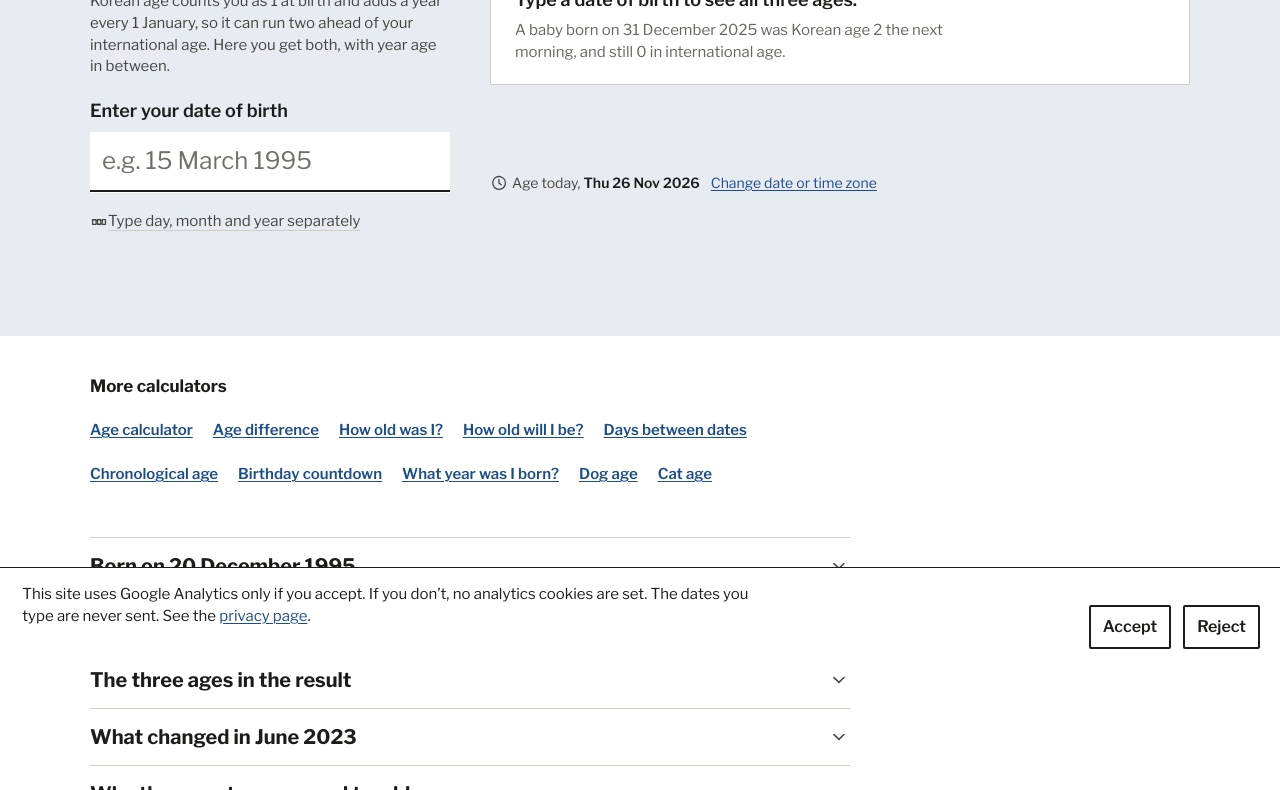
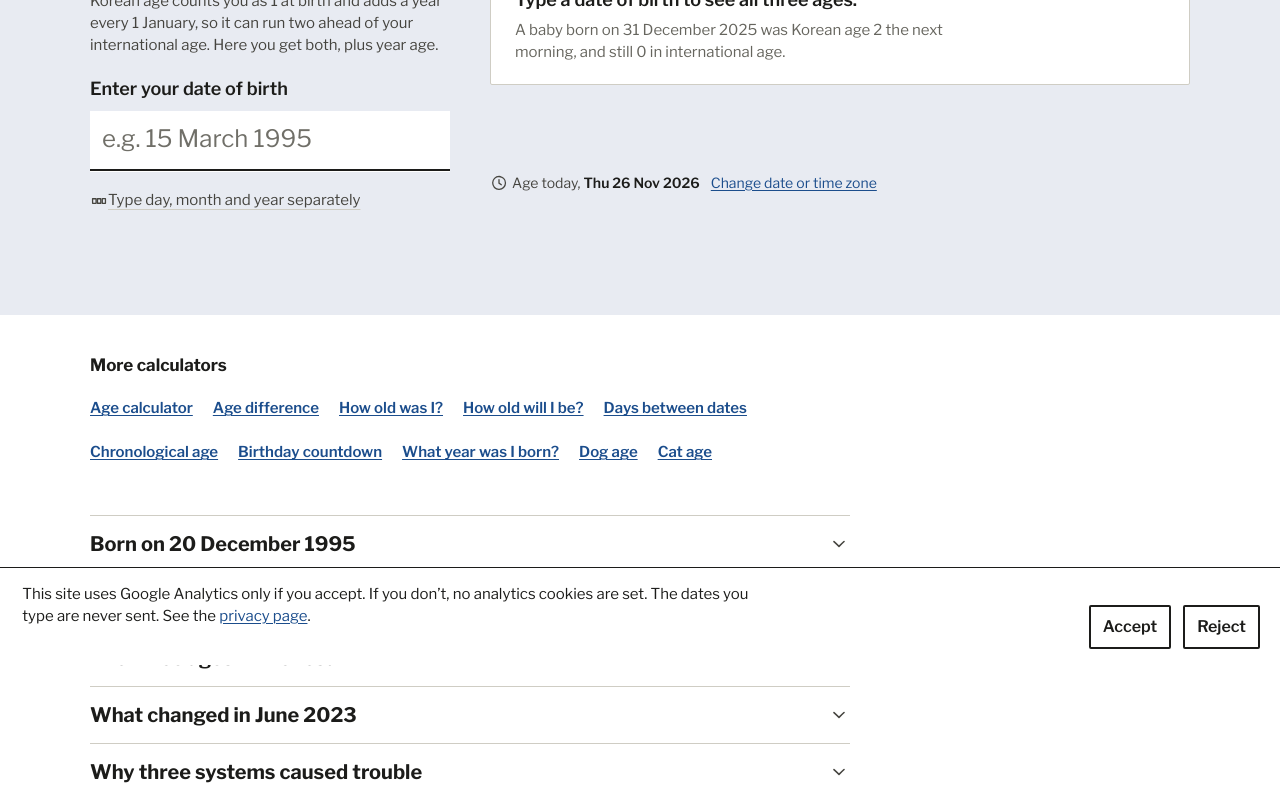
Before and after one commit to Right-Stacking5441/agecalculator, a plain HTML site: page korean-age/index.html in a window 1280 px wide. Shown: the part 135-925 px from the top of the page. Drawn offline with Linux system fonts and the light colour scheme.

Commit message:
Correct the year-age lede on /korean-age/.

```diff
--- a/korean-age/index.html
+++ b/korean-age/index.html
@@ -66,7 +66,7 @@
 <main id="main">
 <div class="band"><div class="wrap">
 <div class="calc" data-calc="" data-tool="korean" id="tool">
-<div class="entry-col"><div class="intro"><h1>Korean age calculator</h1><p class="lede">Korean age counts you as 1 at birth and adds a year every 1 January, so it can run two ahead of your international age. Here you get both, with year age in between.</p></div><form autocomplete="on" class="entry" novalidate="">
+<div class="entry-col"><div class="intro"><h1>Korean age calculator</h1><p class="lede">Korean age counts you as 1 at birth and adds a year every 1 January, so it can run two ahead of your international age. Here you get both, plus year age.</p></div><form autocomplete="on" class="entry" novalidate="">
 <div class="datefield" data-datefield="dob">
 <label class="df-label" for="dob-q">Enter your date of birth</label>
 <input aria-describedby="dob-read" autocomplete="bday" class="quick" id="dob-q" placeholder="e.g. 15 March 1995" spellcheck="false" type="text"/>
```
